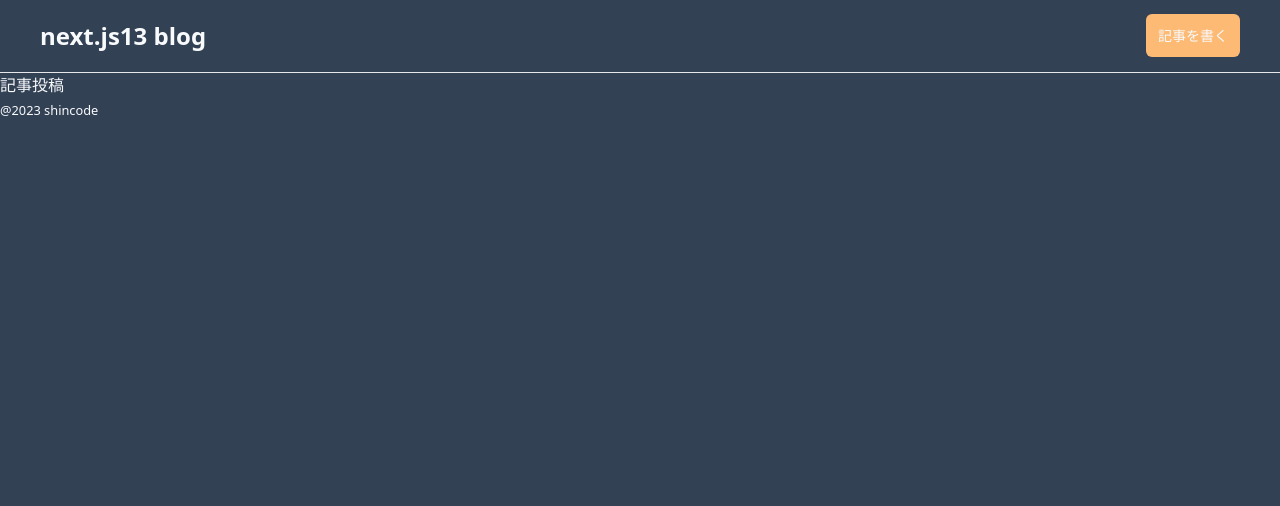
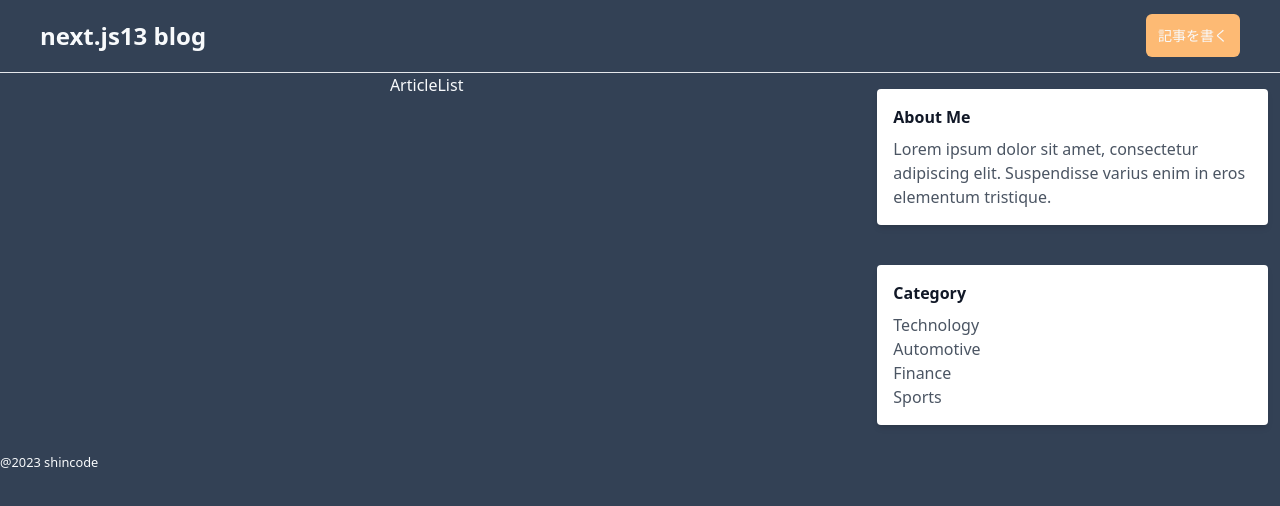
Before and after one commit to kotaro1574/nextjs.13-my-blog, a Next.js app: page / in a window 1280 px wide. Shown: the top 506 px of the page. Built offline with nearby package versions, Linux system fonts and the light colour scheme.

Commit message:
style: topページの調整

```diff
--- /dev/null
+++ b/app/components/ArticleList.tsx
@@ -0,0 +1,5 @@
+const ArticleList = () => {
+  return <div>ArticleList</div>
+}
+
+export default ArticleList
--- a/app/page.tsx
+++ b/app/page.tsx
@@ -1,5 +1,59 @@
 import Image from 'next/image'
+import ArticleList from './components/ArticleList'
 
 export default function Home() {
-  return <div>記事投稿</div>
+  return (
+    <div className="md:flex">
+      <section className="w-full md:w-2/3 flex flex-col items-center px-3">
+        <ArticleList />
+        {/* <div className="flex items-center py-8">
+          <a
+            href="#"
+            className="h-10 w-10 bg-blue-800 hover:bg-blue-600 font-semibold text-white text-sm flex items-center justify-center"
+          >
+            1
+          </a>
+          <a
+            href="#"
+            className="h-10 w-10 font-semibold text-gray-800 hover:bg-blue-600 hover:text-white text-sm flex items-center justify-center"
+          >
+            2
+          </a>
+          <a
+            href="#"
+            className="h-10 w-10 font-semibold text-gray-800 hover:text-gray-900 text-sm flex items-center justify-center ml-3"
+          >
+            Next <i className="fas fa-arrow-right ml-2"></i>
+          </a>
+        </div> */}
+      </section>
+
+      <aside className="w-full md:w-1/3 flex flex-col items-center px-3 md:pl-6">
+        <div className="bg-white shadow-md rounded p-4 mb-6 mt-4">
+          <h3 className="font-bold text-gray-900 mb-2">About Me</h3>
+          <p className="text-gray-600">
+            Lorem ipsum dolor sit amet, consectetur adipiscing elit. Suspendisse
+            varius enim in eros elementum tristique.
+          </p>
+        </div>
+        <div className="bg-white shadow-md rounded p-4 mb-6 mt-4 w-full">
+          <h3 className="font-bold text-gray-900 mb-2">Category</h3>
+          <ul className="text-gray-600 mt-2">
+            <li>
+              <a href="#">Technology</a>
+            </li>
+            <li>
+              <a href="#">Automotive</a>
+            </li>
+            <li>
+              <a href="#">Finance</a>
+            </li>
+            <li>
+              <a href="#">Sports</a>
+            </li>
+          </ul>
+        </div>
+      </aside>
+    </div>
+  )
 }
```
